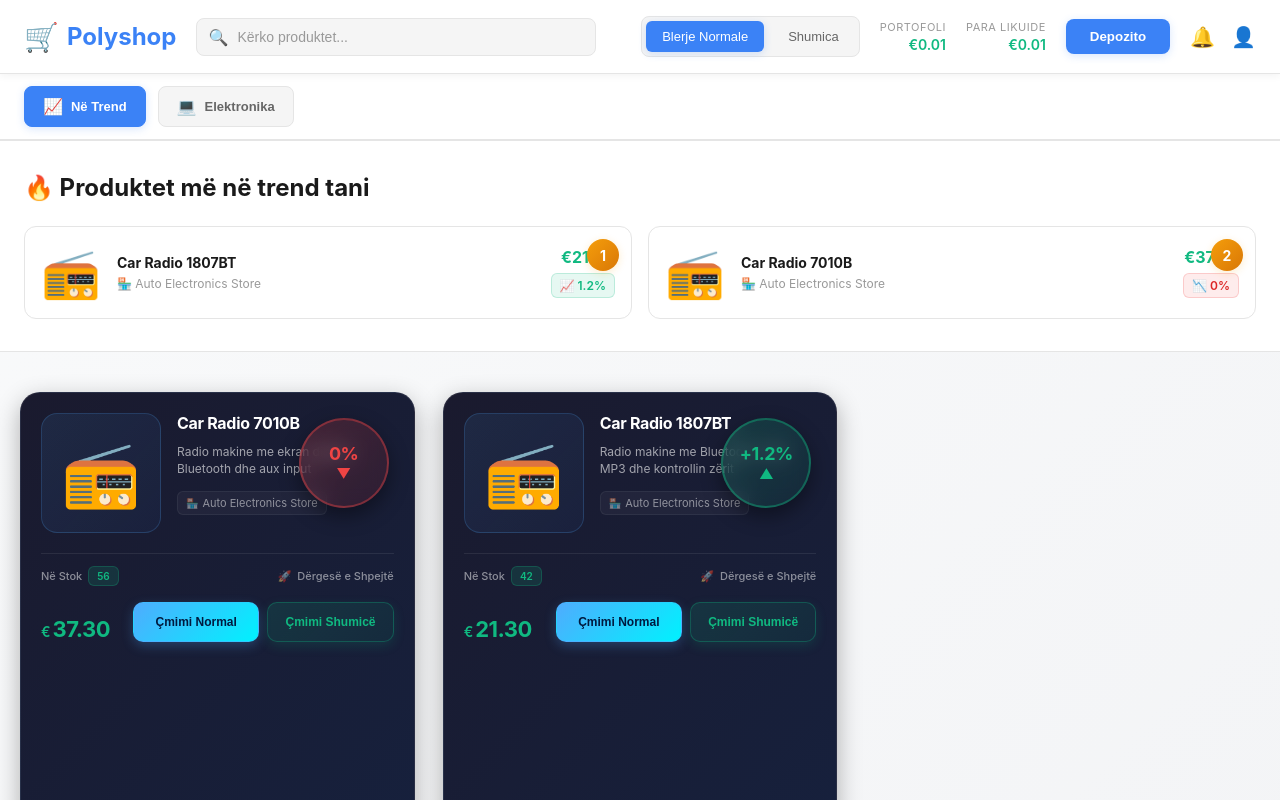
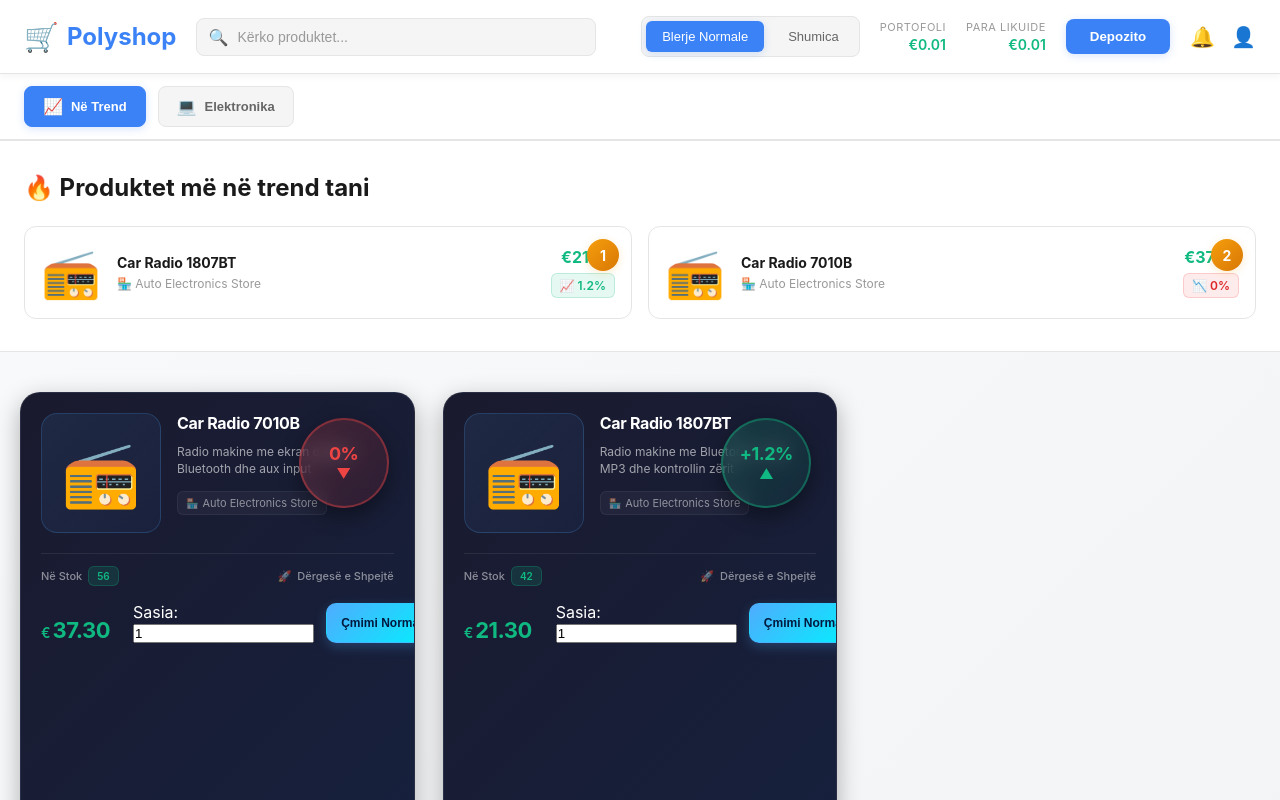
Before and after one commit to sesopeso101-sudo/Polyshop, a React (Create React App) app: page / in a window 1280 px wide. Shown: the top 800 px of the page. Built offline with nearby package versions, Linux system fonts and the light colour scheme; no server answers.

Commit message:
Add quantity input and minimum order validation with warning message

```diff
--- a/src/components/ProductCard.js
+++ b/src/components/ProductCard.js
@@ -4,14 +4,26 @@ import './ProductCard.css';
 function ProductCard({ product, purchaseType }) {
   const [isHovered, setIsHovered] = useState(false);
   const [actionType, setActionType] = useState(null);
+  const [quantity, setQuantity] = useState(1);
+  const [showMinOrderWarning, setShowMinOrderWarning] = useState(false);
 
   const displayPrice = purchaseType === 'wholesale' ? product.wholesale : product.price;
   const savings = purchaseType === 'wholesale' ? Math.round(((product.price - product.wholesale) / product.price) * 100) : 0;
   const isPositive = product.priceChange > 0;
 
   const handleAction = (type) => {
+    if (product.minOrder && quantity < product.minOrder) {
+      setShowMinOrderWarning(true);
+      setTimeout(() => setShowMinOrderWarning(false), 3000);
+      return;
+    }
     setActionType(type);
     setTimeout(() => setActionType(null), 1200);
+  };
+
+  const handleQuantityChange = (e) => {
+    const value = parseInt(e.target.value) || 1;
+    setQuantity(value);
   };
 
   return (
@@ -84,6 +96,28 @@ function ProductCard({ product, purchaseType }) {
             )}
           </div>
 
+          {/* Quantity Input */}
+          {product.minOrder && (
+            <div className="quantity-input-group">
+              <label htmlFor={`qty-${product.id}`}>Sasia:</label>
+              <input
+                id={`qty-${product.id}`}
+                type="number"
+                min="1"
+                value={quantity}
+                onChange={handleQuantityChange}
+                className="quantity-input"
+              />
+            </div>
+          )}
+
+          {/* Minimum Order Warning */}
+          {showMinOrderWarning && product.minOrder && (
+            <div className="min-order-warning">
+              ⚠️ Renditja minimale: {product.minOrder} njësi
+            </div>
+          )}
+
           <div className="button-group">
             <button
               className={`action-btn normal-btn ${actionType === 'normal' ? 'active' : ''} ${isHovered ? 'hovered' : ''}`}
```
